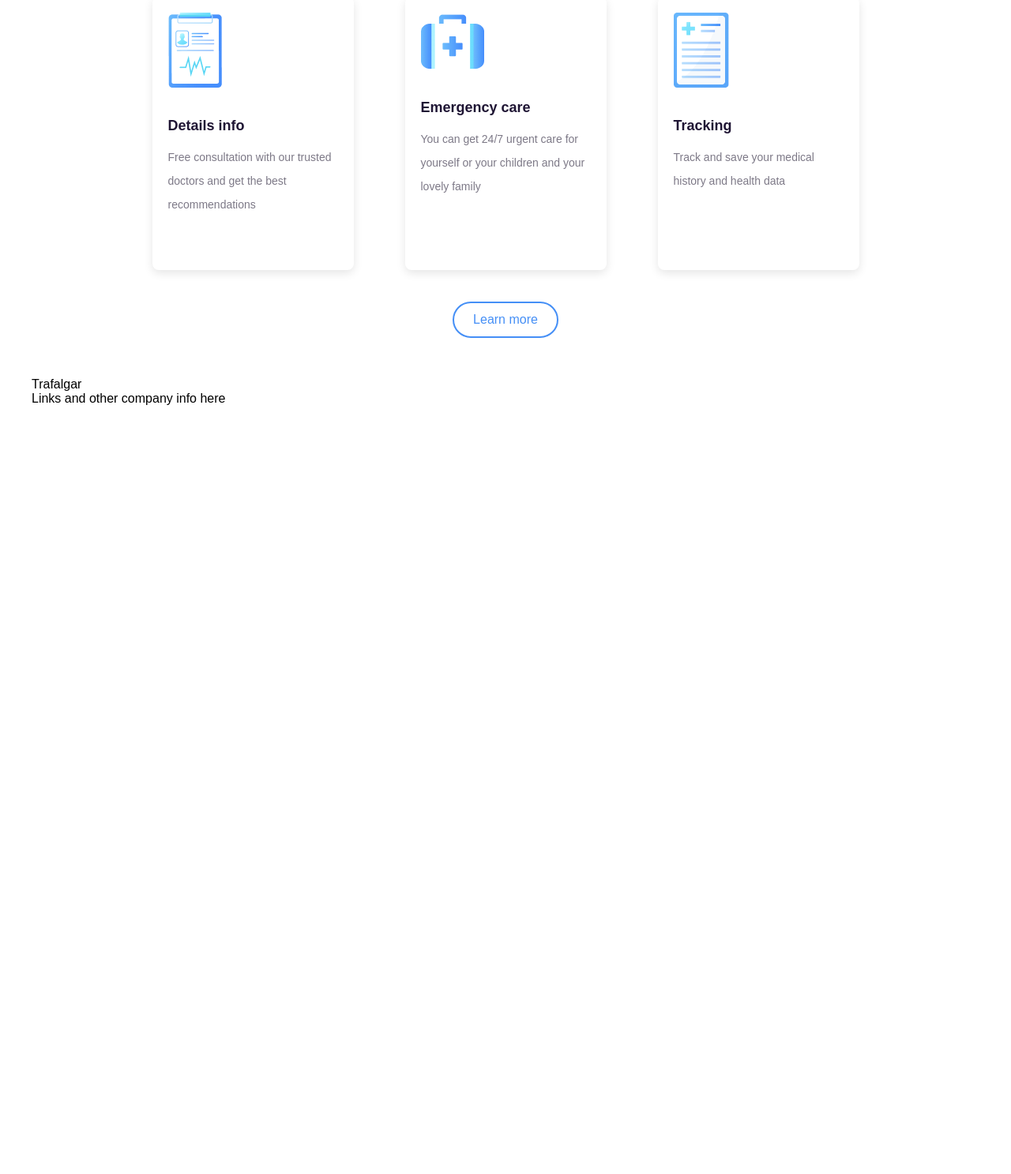
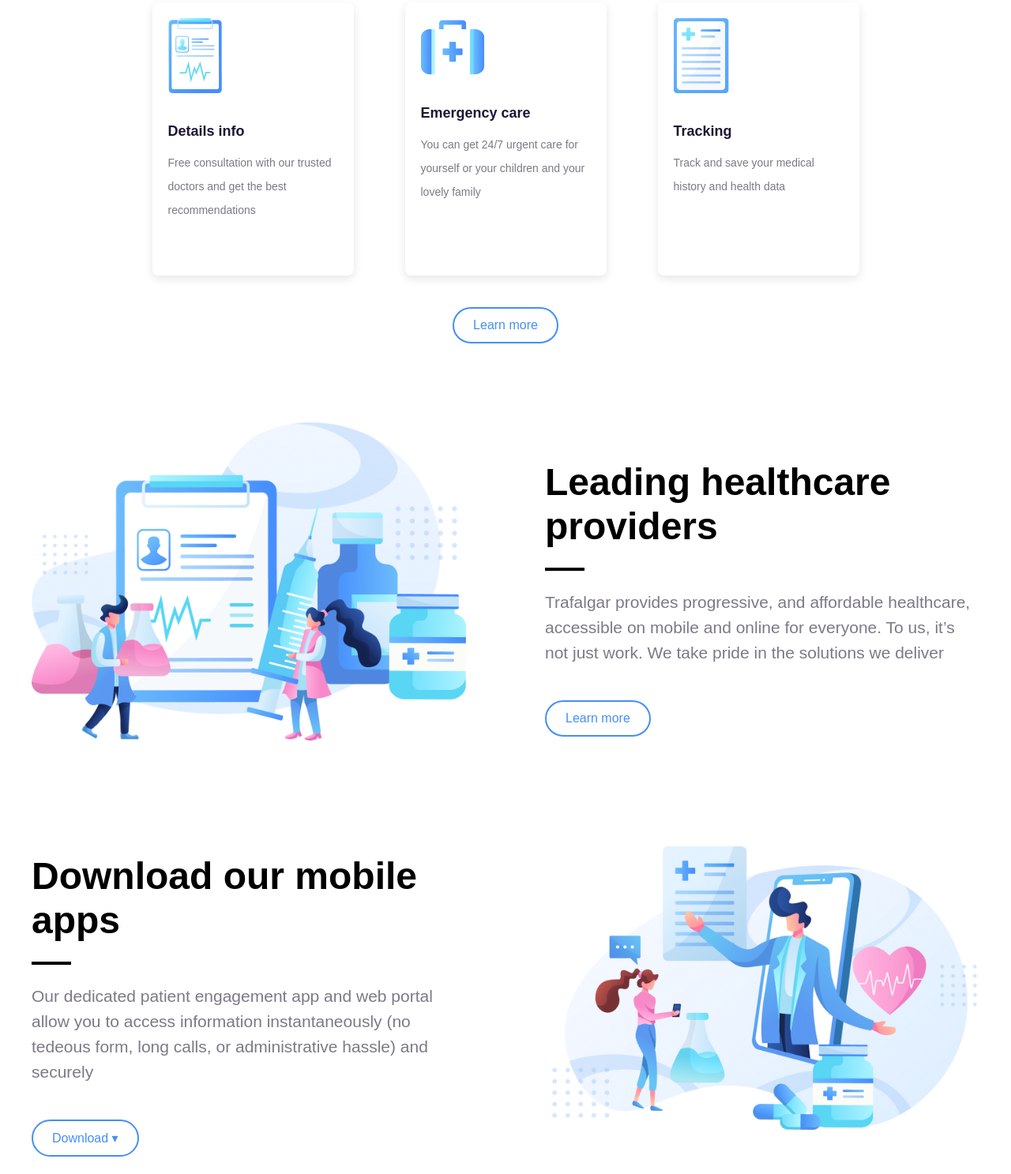
Before and after one commit to mariamkhutuashvili/Markup-Challenge, a plain HTML site: page index.html in a window 1280 px wide. Shown: the part 1310-2797 px from the top of the page at 79% size. Before the commit the page ends 1824 px from the top, so only its background shows below. Drawn offline with Linux system fonts and the light colour scheme.

Commit message:
section 3 and section 4

```diff
--- a/index.html
+++ b/index.html
@@ -35,7 +35,7 @@
           <button class="filled-button">Learn more</button>
         </div>
         <div class="hero-image">
-          <img src="main-banner.png" alt="Healthcare Illustration" />
+          <img src="banner-1.png" alt="Healthcare Illustration" />
         </div>
       </section>
 
@@ -43,7 +43,7 @@
       <section id="our-services">
         <div class="services-container">
           <h2>Our services</h2>
-          <div class="underline"></div>
+          <div class="underline-center"></div>
           <p>
             We provide to you the best choices for you. Adjust it to your health
             needs and make sure your undergo treatment with our highly qualified
@@ -102,10 +102,38 @@
       </section>
 
       <!-- Section 3: About -->
-      <section id="about"></section>
+      <section id="about">
+        <div class="about-image">
+          <img src="banner-2.png" alt="Healthcare Illustration" />
+        </div>
+        <div class="about-content">
+          <h1>Leading healthcare providers</h1>
+          <div class="underline-left"></div>
+          <p>
+            Trafalgar provides progressive, and affordable healthcare,
+            accessible on mobile and online for everyone. To us, it’s not just
+            work. We take pride in the solutions we deliver
+          </p>
+          <button class="outline-button">Learn more</button>
+        </div>
+      </section>
 
       <!-- Section 4: Apps -->
-      <section id="apps"></section>
+      <section id="apps">
+        <div class="apps-content">
+          <h1>Download our mobile apps</h1>
+          <div class="underline-left"></div>
+          <p>
+            Our dedicated patient engagement app and web portal allow you to
+            access information instantaneously (no tedeous form, long calls, or
+            administrative hassle) and securely
+          </p>
+          <button class="outline-button">Download &#9662;</button>
+        </div>
+        <div class="apps-image">
+          <img src="banner-3.png" alt="Healthcare Illustration" />
+        </div>
+      </section>
 
       <!-- Section 5: Testimonials -->
       <section id="testimonials"></section>
--- a/styles.css
+++ b/styles.css
@@ -20,7 +20,7 @@ header {
 }
 
 .logo img {
-  max-width: 140px;
+  max-width: 150px;
 }
 
 nav ul {
@@ -75,8 +75,6 @@ nav ul li:first-child a {
 
 .hero-image {
   flex: 1;
-  display: flex;
-  justify-content: flex-end;
 }
 
 .hero-image img {
@@ -118,7 +116,7 @@ nav ul li:first-child a {
   font-size: 2rem;
 }
 
-.underline {
+.underline-center {
   width: 50px;
   height: 4px;
   background-color: black;
@@ -185,3 +183,81 @@ nav ul li:first-child a {
   background-color: #458ff6;
   color: #fff;
 }
+
+#about {
+  display: flex;
+  align-items: center;
+  justify-content: space-between;
+  padding: 50px 0;
+}
+
+.about-image {
+  flex: 1;
+  padding-right: 100px;
+}
+
+.about-image img {
+  max-width: 100%;
+  height: auto;
+}
+
+.about-content {
+  flex: 1;
+}
+
+.about-content h1 {
+  font-size: 3rem;
+  margin-bottom: 0.5rem;
+  line-height: 56px;
+}
+
+.about-content p {
+  color: #7d7987;
+  font-size: 21px;
+  margin-bottom: 1.5rem;
+  line-height: 32px;
+}
+
+#apps {
+  display: flex;
+  align-items: center;
+  justify-content: space-between;
+  padding: 50px 0;
+}
+
+.apps-content {
+  flex: 1;
+  padding-right: 100px;
+}
+
+.apps-content h1 {
+  font-size: 3rem;
+  margin-bottom: 0.5rem;
+  line-height: 56px;
+}
+
+.apps-content p {
+  color: #7d7987;
+  font-size: 21px;
+  margin-bottom: 1.5rem;
+  line-height: 32px;
+}
+
+.apps-image {
+  flex: 1;
+}
+
+.apps-image img {
+  max-width: 100%;
+  height: auto;
+}
+
+.underline-left {
+  width: 50px;
+  height: 4px;
+  background-color: black;
+  margin-bottom: 24px;
+  margin-top: 24px;
+  display: flex;
+  justify-content: left;
+}
```
Also changed, not shown: banner-1.png (renamed from main-banner.png), banner-2.png (added), banner-3.png (added).
